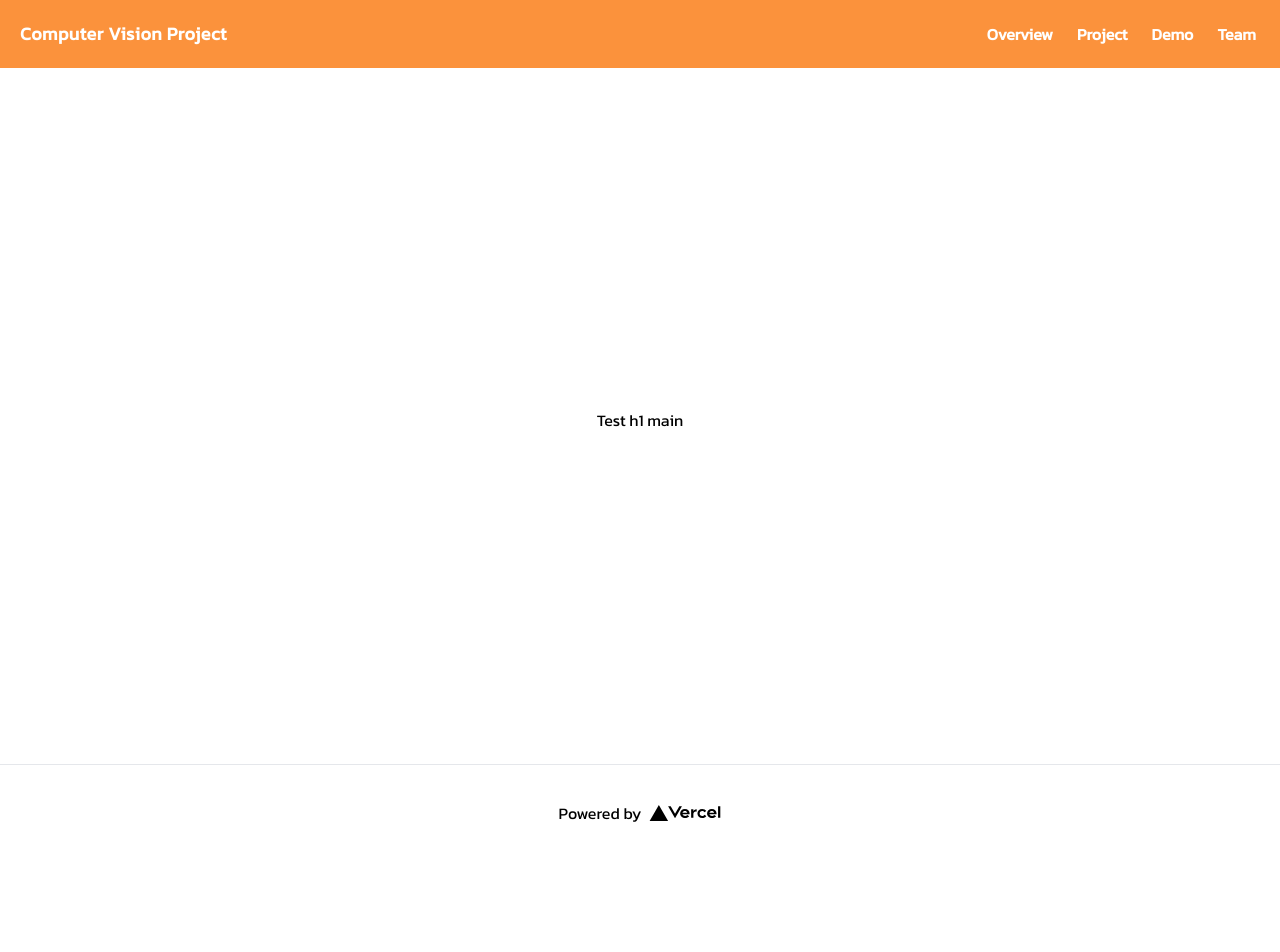
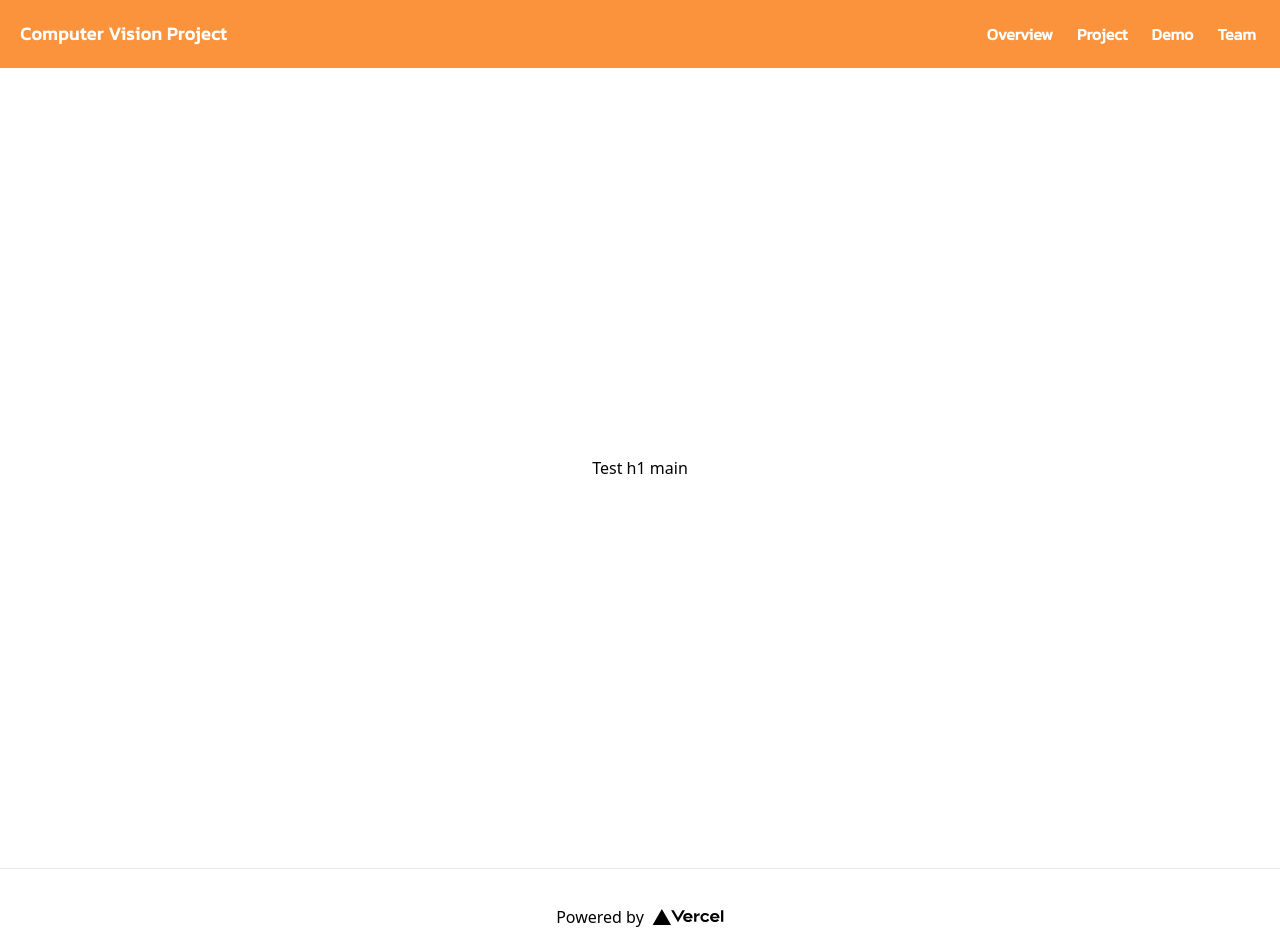
Before and after one commit to supmine/handtracking-webpage, a Next.js app: page /demo in a window 1280 px wide. Shown: the top 952 px of the page. Before the commit the page ends 868 px from the top, so only its background shows below. Built offline with nearby package versions, Linux system fonts and the light colour scheme; a web font is replaced by a local one.

Commit message:
fix: footer

```diff
--- a/components/Layout.tsx
+++ b/components/Layout.tsx
@@ -1,12 +1,11 @@
 import Navbar from "./Navbar";
-
+import Footer from "./Footer";
 export default function Layout({ children }) {
   return (
     <>
       <Navbar />
-      <div className="font-kanit">
-        <main>{children}</main>
-      </div>
+      <div>{children}</div>
+      <Footer />
     </>
   );
 }
--- a/pages/demo.tsx
+++ b/pages/demo.tsx
@@ -13,18 +13,6 @@ export default function Home() {
       <main className="flex w-full flex-1 flex-col items-center justify-center px-20 text-center">
         <h1>Test h1 main</h1>
       </main>
-
-      <footer className="flex h-24 w-full items-center justify-center border-t">
-        <a
-          className="flex items-center justify-center gap-2"
-          href="https://vercel.com?utm_source=create-next-app&utm_medium=default-template&utm_campaign=create-next-app"
-          target="_blank"
-          rel="noopener noreferrer"
-        >
-          Powered by{" "}
-          <Image src="/vercel.svg" alt="Vercel Logo" width={72} height={16} />
-        </a>
-      </footer>
     </div>
   );
 }
--- a/pages/index.tsx
+++ b/pages/index.tsx
@@ -10,21 +10,9 @@ export default function Home() {
         <meta name="keywords" content="computer vision project" />
       </Head>
 
-      <main className="flex w-full flex-1 flex-col items-center justify-center px-20 text-center">
+      <div className="flex w-full flex-1 flex-col items-center justify-center px-20 text-center">
         <h1>asdfasdf</h1>
-      </main>
-
-      <footer className="flex h-24 w-full items-center justify-center border-t">
-        <a
-          className="flex items-center justify-center gap-2"
-          href="https://vercel.com?utm_source=create-next-app&utm_medium=default-template&utm_campaign=create-next-app"
-          target="_blank"
-          rel="noopener noreferrer"
-        >
-          Powered by{" "}
-          <Image src="/vercel.svg" alt="Vercel Logo" width={72} height={16} />
-        </a>
-      </footer>
+      </div>
     </div>
   );
 }
--- a/pages/project.tsx
+++ b/pages/project.tsx
@@ -13,18 +13,6 @@ export default function Home() {
       <main className="flex w-full flex-1 flex-col items-center justify-center px-20 text-center">
         <h1>Test h1 main</h1>
       </main>
-
-      <footer className="flex h-24 w-full items-center justify-center border-t">
-        <a
-          className="flex items-center justify-center gap-2"
-          href="https://vercel.com?utm_source=create-next-app&utm_medium=default-template&utm_campaign=create-next-app"
-          target="_blank"
-          rel="noopener noreferrer"
-        >
-          Powered by{" "}
-          <Image src="/vercel.svg" alt="Vercel Logo" width={72} height={16} />
-        </a>
-      </footer>
     </div>
   );
 }
--- a/pages/Team.tsx
+++ b/pages/teama.tsx
@@ -13,18 +13,6 @@ export default function Home() {
       <main className="flex w-full flex-1 flex-col items-center justify-center px-20 text-center">
         <h1>Test h1 main</h1>
       </main>
-
-      <footer className="flex h-24 w-full items-center justify-center border-t">
-        <a
-          className="flex items-center justify-center gap-2"
-          href="https://vercel.com?utm_source=create-next-app&utm_medium=default-template&utm_campaign=create-next-app"
-          target="_blank"
-          rel="noopener noreferrer"
-        >
-          Powered by{" "}
-          <Image src="/vercel.svg" alt="Vercel Logo" width={72} height={16} />
-        </a>
-      </footer>
     </div>
   );
 }
```
